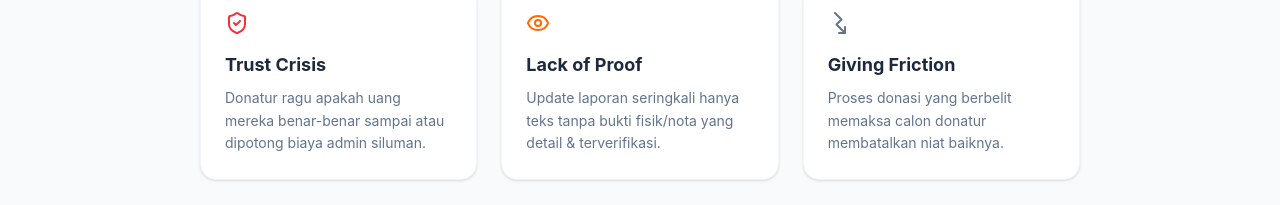
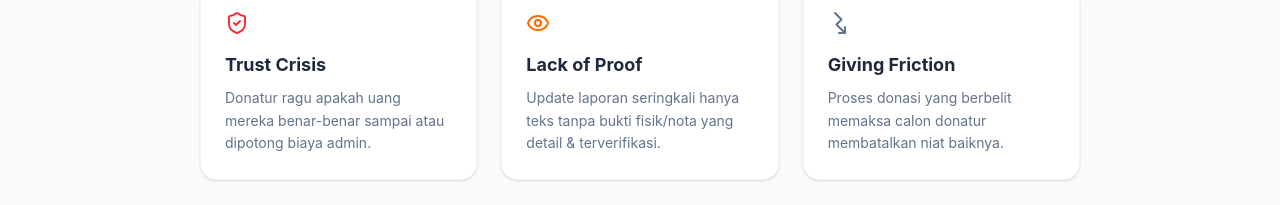
Before and after one commit to shidki/proposal_donasi, a React (Vite) app: page / in a window 1280 px wide. Both pictures are taken after a click on the button "Next". Shown: the part 348-553 px from the top of the page. Built offline with nearby package versions, Linux system fonts and the light colour scheme.

Commit message:
first commit

```diff
--- a/src/App.tsx
+++ b/src/App.tsx
@@ -58,7 +58,7 @@ const App = () => {
           {/* Diubah: grid-cols-1 untuk HP, md:grid-cols-3 untuk Desktop */}
           <div className="grid grid-cols-1 md:grid-cols-3 gap-4 md:gap-6">
             {[
-              { title: "Trust Crisis", desc: "Donatur ragu apakah uang mereka benar-benar sampai atau dipotong biaya admin siluman.", icon: <ShieldCheck className="text-red-500" /> },
+              { title: "Trust Crisis", desc: "Donatur ragu apakah uang mereka benar-benar sampai atau dipotong biaya admin.", icon: <ShieldCheck className="text-red-500" /> },
               { title: "Lack of Proof", desc: "Update laporan seringkali hanya teks tanpa bukti fisik/nota yang detail & terverifikasi.", icon: <Eye className="text-orange-500" /> },
               { title: "Giving Friction", desc: "Proses donasi yang berbelit memaksa calon donatur membatalkan niat baiknya.", icon: <TrendingUp className="text-slate-500 md:rotate-90" /> }
             ].map((item, i) => (
```
